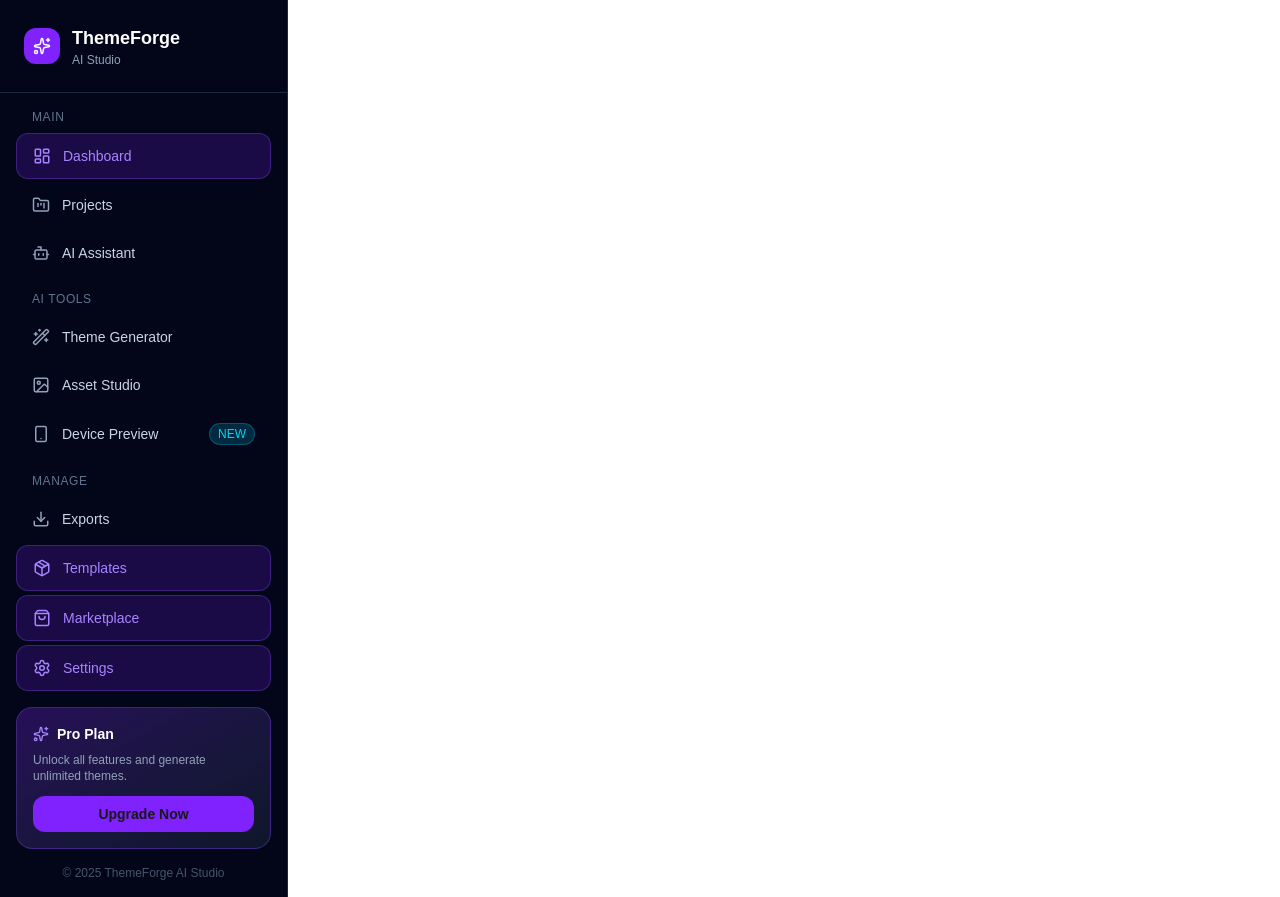
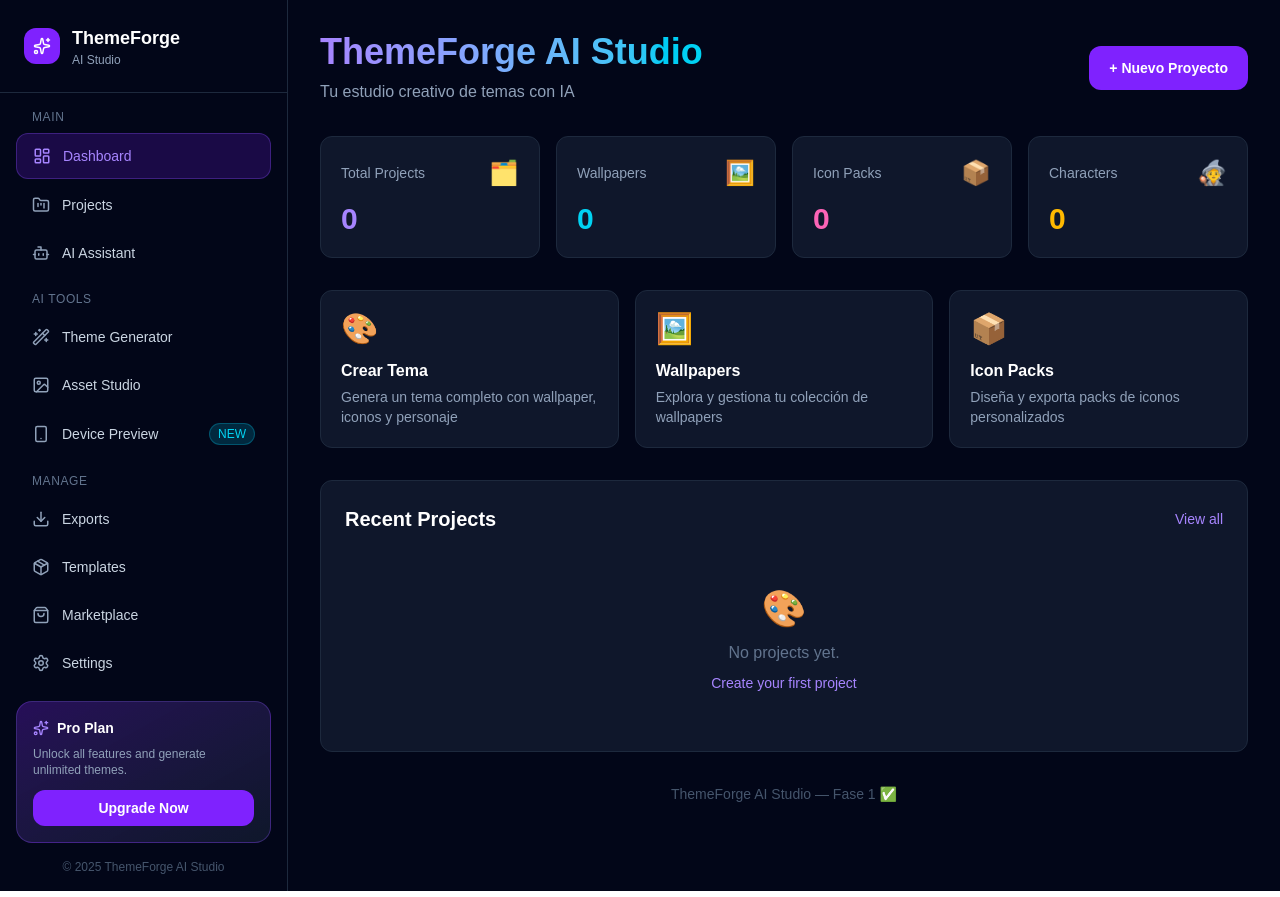
Before and after one commit to themeforge-studio/themeforge-ai-studio, a Next.js app in the folder themeforge-app/: page / in a window 1280 px wide. Built offline with nearby package versions, Linux system fonts and the light colour scheme.

Commit message:
AssetStudio con cards visuales e imágenes reales

```diff
--- a/themeforge-app/app/page.tsx
+++ b/themeforge-app/app/page.tsx
@@ -1,135 +1,68 @@
 "use client";
 
-import Link from "next/link";
-import { usePathname } from "next/navigation";
-import {
-  LayoutDashboard,
-  FolderKanban,
-  Wand2,
-  Image,
-  Smartphone,
-  Download,
-  Settings,
-  Sparkles,
-  Package,
-  ShoppingBag,
-  Bot,
-} from "lucide-react";
+import Sidebar from "../components/layout/Sidebar";
+import StatsCards from "../components/dashboard/StatsCards";
+import ProjectsTable from "../components/dashboard/ProjectsTable";
 
-export default function Sidebar() {
-  const pathname = usePathname();
-
-  const mainItems = [
-    { icon: LayoutDashboard, label: "Dashboard", href: "/" },
-    { icon: FolderKanban, label: "Projects", href: "/projects" },
-    { icon: Bot, label: "AI Assistant", href: "/projects" },
-  ];
-
-  const toolItems = [
-    { icon: Wand2, label: "Theme Generator", href: "/projects" },
-    { icon: Image, label: "Asset Studio", href: "/projects" },
-    { icon: Smartphone, label: "Device Preview", href: "/projects", badge: "NEW" },
-  ];
-
-  const manageItems = [
-    { icon: Download, label: "Exports", href: "/projects" },
-    { icon: Package, label: "Templates", href: "/" },
-    { icon: ShoppingBag, label: "Marketplace", href: "/" },
-    { icon: Settings, label: "Settings", href: "/" },
-  ];
-
-  const NavItem = ({
-    icon: Icon,
-    label,
-    href,
-    badge,
-  }: {
-    icon: any;
-    label: string;
-    href: string;
-    badge?: string;
-  }) => {
-    const isActive = pathname === href;
-    return (
-      <Link
-        href={href}
-        className={`flex items-center gap-3 rounded-xl px-4 py-3 transition group ${
-          isActive
-            ? "bg-violet-600/20 text-violet-400 border border-violet-500/30"
-            : "hover:bg-slate-800 text-slate-300 hover:text-white"
-        }`}
-      >
-        <Icon size={18} className={isActive ? "text-violet-400" : "text-slate-400 group-hover:text-white"} />
-        <span className="flex-1 text-sm font-medium">{label}</span>
-        {badge && (
-          <span className="text-xs bg-cyan-500/20 text-cyan-400 border border-cyan-500/30 px-2 py-0.5 rounded-full">
-            {badge}
-          </span>
-        )}
-      </Link>
-    );
-  };
-
+export default function Home() {
   return (
-    <aside className="w-72 min-h-screen bg-slate-950 border-r border-slate-800 flex flex-col">
-
-      {/* Logo */}
-      <div className="p-6 border-b border-slate-800">
-        <div className="flex items-center gap-3">
-          <div className="w-9 h-9 rounded-xl bg-violet-600 flex items-center justify-center">
-            <Sparkles size={18} className="text-white" />
+    <main className="min-h-screen bg-slate-950 text-white flex">
+      <Sidebar />
+      <section className="flex-1 p-8 overflow-y-auto">
+        <div className="flex items-center justify-between mb-8">
+          <div>
+            <h1 className="text-4xl font-bold bg-gradient-to-r from-violet-400 to-cyan-400 bg-clip-text text-transparent">
+              ThemeForge AI Studio
+            </h1>
+            <p className="mt-2 text-slate-400">
+              Tu estudio creativo de temas con IA
+            </p>
           </div>
-          <div>
-            <h1 className="text-lg font-bold text-white">ThemeForge</h1>
-            <p className="text-xs text-slate-400">AI Studio</p>
-          </div>
-        </div>
-      </div>
-
-      {/* MAIN */}
-      <div className="p-4 space-y-1">
-        <p className="text-xs uppercase text-slate-500 px-4 mb-2 tracking-wider">Main</p>
-        {mainItems.map((item) => (
-          <NavItem key={item.label} {...item} />
-        ))}
-      </div>
-
-      {/* AI TOOLS */}
-      <div className="px-4 space-y-1">
-        <p className="text-xs uppercase text-slate-500 px-4 mb-2 tracking-wider">AI Tools</p>
-        {toolItems.map((item) => (
-          <NavItem key={item.label} {...item} />
-        ))}
-      </div>
-
-      {/* MANAGE */}
-      <div className="px-4 mt-4 space-y-1">
-        <p className="text-xs uppercase text-slate-500 px-4 mb-2 tracking-wider">Manage</p>
-        {manageItems.map((item) => (
-          <NavItem key={item.label} {...item} />
-        ))}
-      </div>
-
-      {/* PRO PLAN */}
-      <div className="mt-auto p-4">
-        <div className="rounded-2xl bg-gradient-to-br from-violet-900/50 to-slate-900 border border-violet-500/30 p-4">
-          <div className="flex items-center gap-2 mb-2">
-            <Sparkles size={16} className="text-violet-400" />
-            <h3 className="font-semibold text-white text-sm">Pro Plan</h3>
-          </div>
-          <p className="text-xs text-slate-400 mb-3">
-            Unlock all features and generate unlimited themes.
-          </p>
-          <button className="w-full bg-violet-600 hover:bg-violet-700 rounded-xl py-2 text-sm font-semibold transition">
-            Upgrade Now
+          <button
+            onClick={() => window.location.href = "/projects"}
+            className="bg-violet-600 hover:bg-violet-700 transition px-5 py-3 rounded-xl font-semibold text-sm"
+          >
+            + Nuevo Proyecto
           </button>
         </div>
-
-        <p className="text-center text-xs text-slate-600 mt-4">
-          © 2025 ThemeForge AI Studio
-        </p>
-      </div>
-
-    </aside>
+        <StatsCards />
+        <div className="mt-8 grid grid-cols-3 gap-4">
+          <button
+            onClick={() => window.location.href = "/projects"}
+            className="rounded-xl border border-slate-800 bg-slate-900 hover:border-violet-500/50 hover:bg-slate-800 transition p-5 text-left"
+          >
+            <div className="text-3xl mb-3">🎨</div>
+            <h3 className="font-bold mb-1">Crear Tema</h3>
+            <p className="text-sm text-slate-400">
+              Genera un tema completo con wallpaper, iconos y personaje
+            </p>
+          </button>
+          <button
+            onClick={() => window.location.href = "/projects"}
+            className="rounded-xl border border-slate-800 bg-slate-900 hover:border-cyan-500/50 hover:bg-slate-800 transition p-5 text-left"
+          >
+            <div className="text-3xl mb-3">🖼️</div>
+            <h3 className="font-bold mb-1">Wallpapers</h3>
+            <p className="text-sm text-slate-400">
+              Explora y gestiona tu colección de wallpapers
+            </p>
+          </button>
+          <button
+            onClick={() => window.location.href = "/projects"}
+            className="rounded-xl border border-slate-800 bg-slate-900 hover:border-pink-500/50 hover:bg-slate-800 transition p-5 text-left"
+          >
+            <div className="text-3xl mb-3">📦</div>
+            <h3 className="font-bold mb-1">Icon Packs</h3>
+            <p className="text-sm text-slate-400">
+              Diseña y exporta packs de iconos personalizados
+            </p>
+          </button>
+        </div>
+        <ProjectsTable />
+        <div className="mt-8 text-center text-slate-600 text-sm">
+          ThemeForge AI Studio — Fase 1 ✅
+        </div>
+      </section>
+    </main>
   );
 }
--- a/themeforge-app/components/dashboard/AssetStudio.tsx
+++ b/themeforge-app/components/dashboard/AssetStudio.tsx
@@ -1,106 +1,201 @@
+"use client";
+
+import { useState } from "react";
 import { assetLibrary } from "./assetLibrary";
-import PreviewCard from "./PreviewCard";
 
 type AssetStudioProps = {
   generatedTheme?: any;
   selectedProject?: any;
-  setSelectedProject?: (project: any) => void;
+};
+
+const STYLE_IMAGES: Record<string, Record<string, string>> = {
+  cyberpunk: {
+    wallpaper: "https://images.unsplash.com/photo-1604076913837-52ab5629fde9?w=400&q=80",
+    iconPack: "https://images.unsplash.com/photo-1558618666-fcd25c85cd64?w=400&q=80",
+    character: "https://images.unsplash.com/photo-1531746020798-e6953c6e8e04?w=400&q=80",
+    widget: "https://images.unsplash.com/photo-1551288049-bebda4e38f71?w=400&q=80",
+  },
+  anime: {
+    wallpaper: "https://images.unsplash.com/photo-1578632767115-351597cf2477?w=400&q=80",
+    iconPack: "https://images.unsplash.com/photo-1607604276583-eef5d076aa5f?w=400&q=80",
+    character: "https://images.unsplash.com/photo-1535016120720-40c646be5580?w=400&q=80",
+    widget: "https://images.unsplash.com/photo-1551288049-bebda4e38f71?w=400&q=80",
+  },
+  fantasy: {
+    wallpaper: "https://images.unsplash.com/photo-1518709268805-4e9042af9f23?w=400&q=80",
+    iconPack: "https://images.unsplash.com/photo-1589254065878-42c9da997008?w=400&q=80",
+    character: "https://images.unsplash.com/photo-1563089145-599997674d42?w=400&q=80",
+    widget: "https://images.unsplash.com/photo-1551288049-bebda4e38f71?w=400&q=80",
+  },
+  gaming: {
+    wallpaper: "https://images.unsplash.com/photo-1542751371-adc38448a05e?w=400&q=80",
+    iconPack: "https://images.unsplash.com/photo-1558618666-fcd25c85cd64?w=400&q=80",
+    character: "https://images.unsplash.com/photo-1531746020798-e6953c6e8e04?w=400&q=80",
+    widget: "https://images.unsplash.com/photo-1551288049-bebda4e38f71?w=400&q=80",
+  },
+  amoled: {
+    wallpaper: "https://images.unsplash.com/photo-1475274047050-1d0c0975de51?w=400&q=80",
+    iconPack: "https://images.unsplash.com/photo-1558618666-fcd25c85cd64?w=400&q=80",
+    character: "https://images.unsplash.com/photo-1531746020798-e6953c6e8e04?w=400&q=80",
+    widget: "https://images.unsplash.com/photo-1551288049-bebda4e38f71?w=400&q=80",
+  },
+  lofi: {
+    wallpaper: "https://images.unsplash.com/photo-1519389950473-47ba0277781c?w=400&q=80",
+    iconPack: "https://images.unsplash.com/photo-1558618666-fcd25c85cd64?w=400&q=80",
+    character: "https://images.unsplash.com/photo-1531746020798-e6953c6e8e04?w=400&q=80",
+    widget: "https://images.unsplash.com/photo-1551288049-bebda4e38f71?w=400&q=80",
+  },
+  nature: {
+    wallpaper: "https://images.unsplash.com/photo-1426604966848-d7adac402bff?w=400&q=80",
+    iconPack: "https://images.unsplash.com/photo-1558618666-fcd25c85cd64?w=400&q=80",
+    character: "https://images.unsplash.com/photo-1531746020798-e6953c6e8e04?w=400&q=80",
+    widget: "https://images.unsplash.com/photo-1551288049-bebda4e38f71?w=400&q=80",
+  },
+  space: {
+    wallpaper: "https://images.unsplash.com/photo-1462331940025-496dfbfc7564?w=400&q=80",
+    iconPack: "https://images.unsplash.com/photo-1558618666-fcd25c85cd64?w=400&q=80",
+    character: "https://images.unsplash.com/photo-1531746020798-e6953c6e8e04?w=400&q=80",
+    widget: "https://images.unsplash.com/photo-1551288049-bebda4e38f71?w=400&q=80",
+  },
+  horror: {
+    wallpaper: "https://images.unsplash.com/photo-1509248961158-e54f6934749c?w=400&q=80",
+    iconPack: "https://images.unsplash.com/photo-1558618666-fcd25c85cd64?w=400&q=80",
+    character: "https://images.unsplash.com/photo-1531746020798-e6953c6e8e04?w=400&q=80",
+    widget: "https://images.unsplash.com/photo-1551288049-bebda4e38f71?w=400&q=80",
+  },
+  minimal: {
+    wallpaper: "https://images.unsplash.com/photo-1507003211169-0a1dd7228f2d?w=400&q=80",
+    iconPack: "https://images.unsplash.com/photo-1558618666-fcd25c85cd64?w=400&q=80",
+    character: "https://images.unsplash.com/photo-1531746020798-e6953c6e8e04?w=400&q=80",
+    widget: "https://images.unsplash.com/photo-1551288049-bebda4e38f71?w=400&q=80",
+  },
+};
+
+const ASSET_LABELS: Record<string, { emoji: string; detail: string }> = {
+  wallpaper: { emoji: "🖼️", detail: "4K Resolution" },
+  iconPack: { emoji: "📦", detail: "64 Icons" },
+  character: { emoji: "🧙", detail: "High Detail" },
+  widget: { emoji: "⚙️", detail: "Animated Widget" },
 };
 
 export default function AssetStudio({
   generatedTheme,
   selectedProject,
 }: AssetStudioProps) {
+  const [activeFilter, setActiveFilter] = useState("all");
 
   const style = (
     selectedProject?.style ||
     generatedTheme?.style ||
-    "fantasy"
-  ) as keyof typeof assetLibrary;
+    "cyberpunk"
+  ).toLowerCase();
 
   const fallbackAssets =
-    assetLibrary[style] ?? assetLibrary["fantasy"];
+    assetLibrary[style as keyof typeof assetLibrary] ||
+    assetLibrary["fantasy"];
 
-  const resolve = (
-    fromProject: any,
-    fromTheme: any,
-    fallback: string
-  ) => {
+  const resolve = (fromProject: any, fromTheme: any, fallback: string) => {
     if (fromProject != null) return fromProject;
     if (fromTheme != null) return fromTheme;
     return fallback;
   };
 
   const assets = {
-    wallpaper: resolve(
-      selectedProject?.wallpaper,
-      generatedTheme?.wallpaper,
-      fallbackAssets.wallpaper
-    ),
-    iconPack: resolve(
-      selectedProject?.iconPack,
-      generatedTheme?.iconPack,
-      fallbackAssets.iconPack
-    ),
-    character: resolve(
-      selectedProject?.character,
-      generatedTheme?.character,
-      fallbackAssets.character
-    ),
-    widget: resolve(
-      selectedProject?.widget,
-      generatedTheme?.widget,
-      fallbackAssets.widget
-    ),
+    wallpaper: resolve(selectedProject?.wallpaper, generatedTheme?.wallpaper, fallbackAssets.wallpaper),
+    iconPack: resolve(selectedProject?.iconPack, generatedTheme?.iconPack, fallbackAssets.iconPack),
+    character: resolve(selectedProject?.character, generatedTheme?.character, fallbackAssets.character),
+    widget: resolve(selectedProject?.widget, generatedTheme?.widget, fallbackAssets.widget),
   };
 
-  const hasAssets =
-    selectedProject?.wallpaper ||
-    selectedProject?.iconPack ||
-    selectedProject?.character ||
-    selectedProject?.widget;
+  const styleImages = STYLE_IMAGES[style] || STYLE_IMAGES.cyberpunk;
+
+  const allCards = [
+    { key: "wallpaper", title: "Wallpaper", name: assets.wallpaper, image: styleImages.wallpaper },
+    { key: "iconPack", title: "Icon Pack", name: assets.iconPack, image: styleImages.iconPack },
+    { key: "character", title: "Character", name: assets.character, image: styleImages.character },
+    { key: "widget", title: "Widget", name: assets.widget, image: styleImages.widget },
+  ];
+
+  const filters = [
+    { key: "all", label: "All Assets" },
+    { key: "wallpaper", label: "Wallpapers" },
+    { key: "iconPack", label: "Icon Packs" },
+    { key: "character", label: "Characters" },
+    { key: "widget", label: "Widgets" },
+  ];
+
+  const visibleCards = activeFilter === "all"
+    ? allCards
+    : allCards.filter((c) => c.key === activeFilter);
 
   return (
     <div className="rounded-xl border border-slate-800 bg-slate-900 p-6">
-      <h2 className="text-2xl font-bold mb-2">
-        AI Asset Studio
-      </h2>
+      <div className="flex items-center justify-between mb-6">
+        <div>
+          <h2 className="text-2xl font-bold">AI Asset Studio</h2>
+          <p className="text-slate-400 text-sm mt-1">
+            All assets generated by AI for your theme.
+          </p>
+        </div>
+        <button className="flex items-center gap-2 bg-slate-800 hover:bg-slate-700 border border-slate-700 px-4 py-2 rounded-xl text-sm transition">
+          🔄 Regenerate All
+        </button>
+      </div>
 
-      {selectedProject && !hasAssets && (
-        <p className="text-slate-400 text-sm mb-4">
-          Este proyecto no tiene assets asignados aún. Genera un tema con IA para asignarlos automáticamente.
-        </p>
-      )}
+      {/* Filters */}
+      <div className="flex gap-2 mb-6 flex-wrap">
+        {filters.map((f) => (
+          <button
+            key={f.key}
+            onClick={() => setActiveFilter(f.key)}
+            className={`px-4 py-2 rounded-xl text-sm transition ${
+              activeFilter === f.key
+                ? "bg-violet-600 text-white"
+                : "bg-slate-800 text-slate-400 hover:bg-slate-700"
+            }`}
+          >
+            {f.label}
+          </button>
+        ))}
+      </div>
 
-      {!selectedProject && (
-        <p className="text-slate-400 text-sm mb-4">
-          Selecciona un proyecto para ver sus assets, o genera un tema nuevo.
-        </p>
-      )}
+      {/* Asset Cards */}
+      <div className="grid grid-cols-2 gap-4">
+        {visibleCards.map((card) => {
+          const label = ASSET_LABELS[card.key];
+          return (
+            <div
+              key={card.key}
+              className="rounded-xl border border-slate-700 bg-slate-800 overflow-hidden hover:border-violet-500/50 transition"
+            >
+              {/* Image */}
+              <div className="h-36 relative overflow-hidden">
+                <img
+                  src={card.image}
+                  alt={card.name}
+                  className="w-full h-full object-cover"
+                />
+                <div className="absolute top-2 right-2 bg-black/60 px-2 py-1 rounded-lg text-xs text-white">
+                  {label.emoji} {card.title}
+                </div>
+              </div>
 
-      <div className="grid md:grid-cols-2 gap-6 mt-4">
-
-        {(!selectedProject || selectedProject.type === "Theme") && (
-          <>
-            <PreviewCard title="Wallpaper" name={assets.wallpaper} />
-            <PreviewCard title="Icon Pack" name={assets.iconPack} />
-            <PreviewCard title="Character" name={assets.character} />
-            <PreviewCard title="Widget" name={assets.widget} />
-          </>
-        )}
-
-        {selectedProject?.type === "Wallpaper Pack" && (
-          <PreviewCard title="Wallpaper" name={assets.wallpaper} />
-        )}
-
-        {selectedProject?.type === "Icon Pack" && (
-          <PreviewCard title="Icon Pack" name={assets.iconPack} />
-        )}
-
-        {selectedProject?.type === "Character Pack" && (
-          <PreviewCard title="Character" name={assets.character} />
-        )}
-
+              {/* Info */}
+              <div className="p-4">
+                <h3 className="font-bold text-white mb-1">{card.name}</h3>
+                <p className="text-xs text-slate-400 mb-3">{label.detail}</p>
+                <div className="flex gap-2">
+                  <button className="flex-1 bg-slate-700 hover:bg-slate-600 text-sm py-2 rounded-lg transition">
+                    Preview
+                  </button>
+                  <button className="flex-1 bg-violet-600/20 hover:bg-violet-600/40 text-violet-400 text-sm py-2 rounded-lg border border-violet-500/30 transition">
+                    Regenerate
+                  </button>
+                </div>
+              </div>
+            </div>
+          );
+        })}
       </div>
     </div>
   );
```
